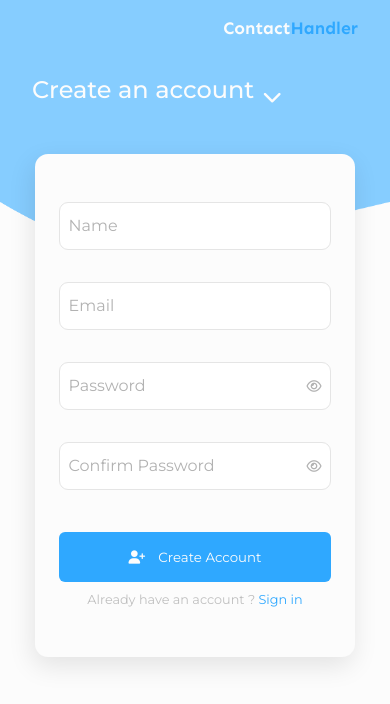
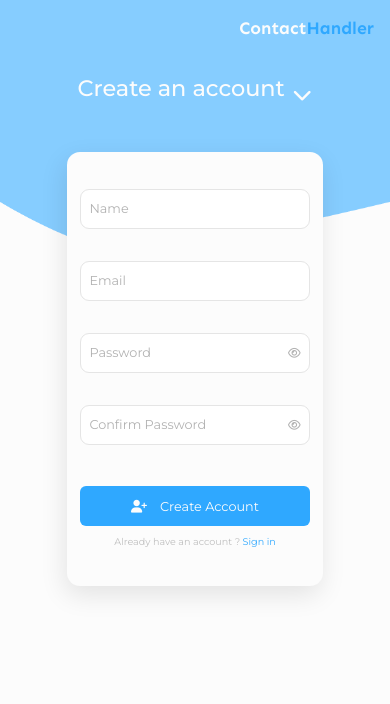
Before and after one commit to abhishek-designs/contact-handler, a React (Create React App) app in the folder client/: page /register in a window 390 px wide. Shown: the top 704 px of the page. Built offline with nearby package versions, Linux system fonts and the light colour scheme.

Commit message:
Auth form UI improvements

```diff
--- a/client/src/sass/_media.scss
+++ b/client/src/sass/_media.scss
@@ -5,7 +5,7 @@
 */
 @media (max-width: 768px) {
   .container {
-    padding: 0 2rem;
+    padding: 0 1rem;
   }
 
   .circular-grid {
@@ -289,6 +289,8 @@
           color: $light-color;
 
           .head-3 {
+            font-size: 1.4rem;
+            text-align: center;
             i {
               transform: rotate(90deg);
               padding-left: 0.6rem;
@@ -304,12 +306,13 @@
       .register-form,
       .login-form {
         position: relative;
-        width: 20rem;
-        padding: 3rem 1.5rem;
+        width: 16rem;
+        padding: 2.3rem 0.8rem;
         right: 0;
         margin: 0 auto;
 
         .form-grp {
+          height: 2.5rem;
           margin-bottom: 2rem;
 
           input {
@@ -319,20 +322,33 @@
               border-color: transparent;
 
               & + .label-contain > .label-name {
-                transform: translateY(-250%);
+                transform: translateY(-220%);
                 font-size: 0.8rem;
               }
             }
           }
+
+          .show-pwd-btn {
+            font-size: 0.7rem;
+          }
+        }
+
+        .label-name {
+          font-size: 0.8rem;
+        }
+
+        .submit-btn {
+          font-size: 0.8rem;
+          padding: 0.7rem;
+        }
+
+        .lead-1 {
+          font-size: 0.6rem;
         }
       }
 
       .register-form {
         margin: -1rem auto;
-      }
-
-      .submit-btn {
-        padding: 0.6rem;
       }
     }
   }
--- a/client/src/sass/_variables.scss
+++ b/client/src/sass/_variables.scss
@@ -23,7 +23,7 @@ $high-speed: 0.3s;
 $very-high-speed: 0.2s;
 
 // Container's width variables
-$small-width: 50rem;
+$small-width: 45rem;
 $med-width: 80rem;
 $large-width: 95rem;
 
```
Also changed, not shown: client/src/assets/style/App.min.css, 1 other file (tests, documents, lock files or other folders).
